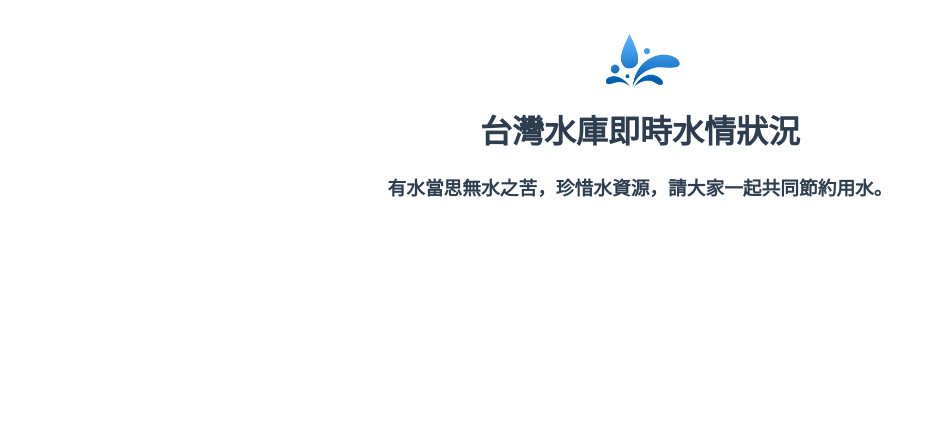
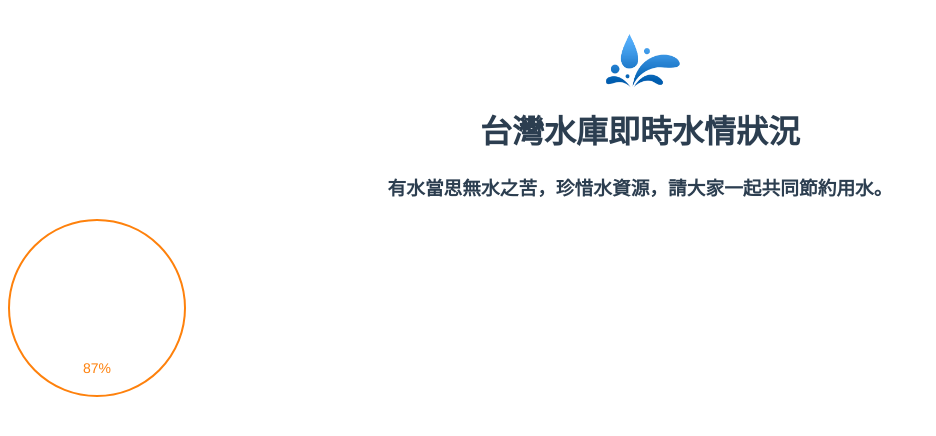
Before and after one commit to Frank0321/Taiwan_Reservoir, a Vue app: page /water/three in a window 1280 px wide. Shown: the top 436 px of the page, without its empty margins (0-936 px from the left). Built offline with nearby package versions, Linux system fonts and the light colour scheme.

Commit message:
新建水波 3 的樣式

```diff
--- a/src/components/waterThree.vue
+++ b/src/components/waterThree.vue
@@ -1,6 +1,11 @@
 <template>
   <div class="boll">
-
+    <div class="test">
+      <p class="num">87%</p>
+    </div>
+    <div class="water w1"></div>
+    <div class="water w2"></div>
+    <div class="water w3"></div>
   </div>
 </template>
 
@@ -12,5 +17,51 @@ export default {
 </script>
 
 <style scoped>
+@-webkit-keyframes move_wave {
+  0% { background-position: 0 0}
+  to { background-position: 532px 0}
+}
+@keyframes move_wave {
+  0% { background-position: 0 0}
+  to { background-position: 532px 0}
+}
+
+.boll{
+  height: 174px;
+  width: 174px;
+  border-radius: 50%;
+  border: 2px solid #fe810c;
+  float: left;
+  position: relative;
+  font-size: 14px;
+  overflow: hidden;
+}
+.test{
+  text-align: center;
+  margin-top: 80%;  /*從這邊改*/
+  color:#fe810c;
+}
+.water {
+  height: 100%;
+  background: url("../assets/image/waves.png") repeat-x;
+  position: absolute;
+  width: 100%;
+  -webkit-animation: move_wave 4s linear infinite;
+  animation: move_wave 4s linear infinite;
+
+}
+.w1 {
+  opacity: .5;
+  background-position: 120px 0;
+  -webkit-animation: move_wave 10s linear infinite;
+  animation: move_wave 10s linear infinite;
+}
+.w2 {
+  opacity: .3;
+  background-position: 60px 0;
+  -webkit-animation: move_wave 8s linear infinite;
+  animation: move_wave 8s linear infinite;
+}
+
 
 </style>
--- a/src/router/index.js
+++ b/src/router/index.js
@@ -3,6 +3,7 @@ import VueRouter from "vue-router";
 import Drop from "../components/drop";
 import waterOne from "../components/waterOne";
 import waterTwo from "../components/waterTwo";
+import waterThree from "../components/waterThree";
 
 
 Vue.use(VueRouter);
@@ -32,6 +33,11 @@ const routes = [
     path: "/water/two",
     name: "waterTwo",
     component: waterTwo,
+  },
+  {
+    path: "/water/three",
+    name: "waterThree",
+    component: waterThree,
   }
 ];
 
```
Also changed, not shown: src/assets/image/waves.png (added).
